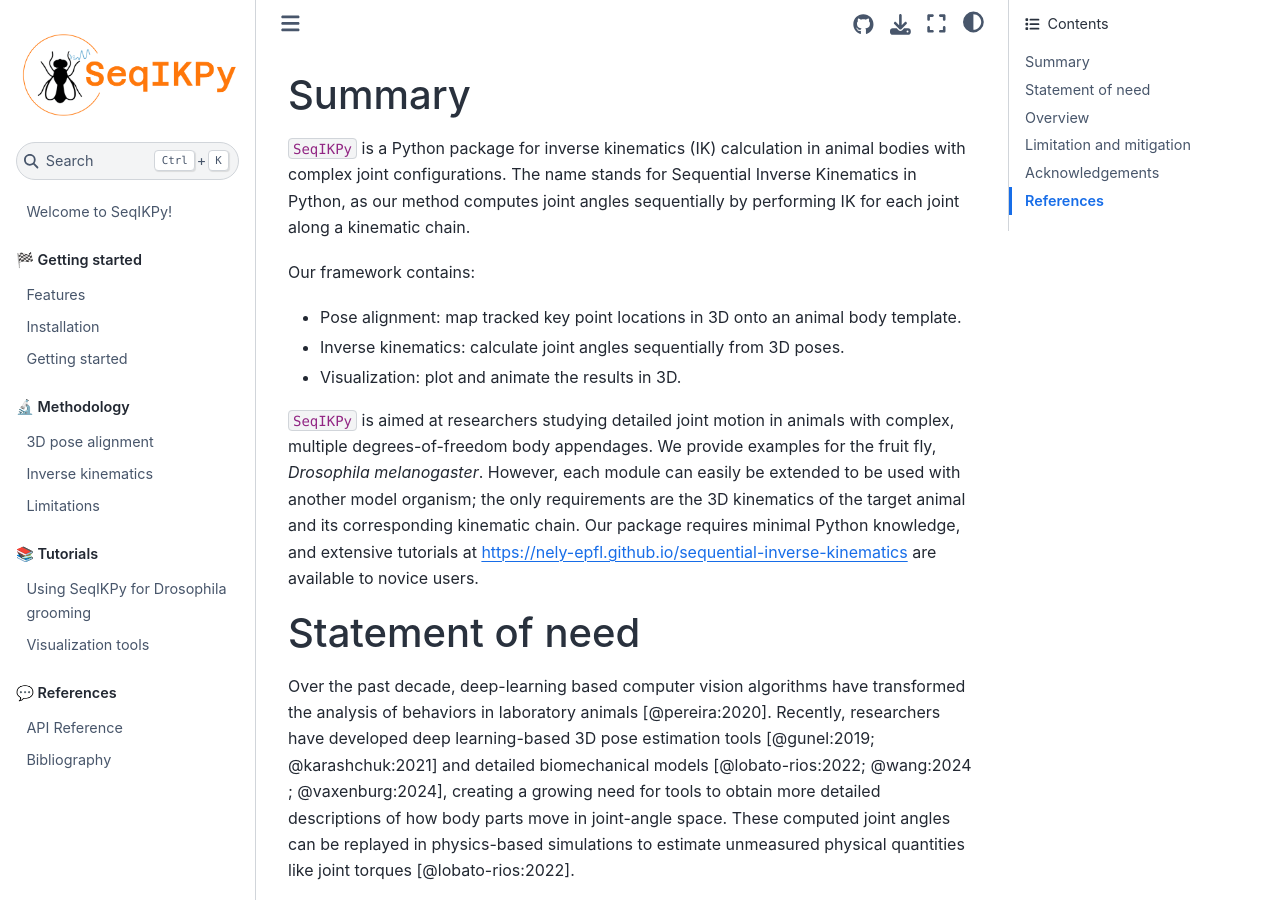
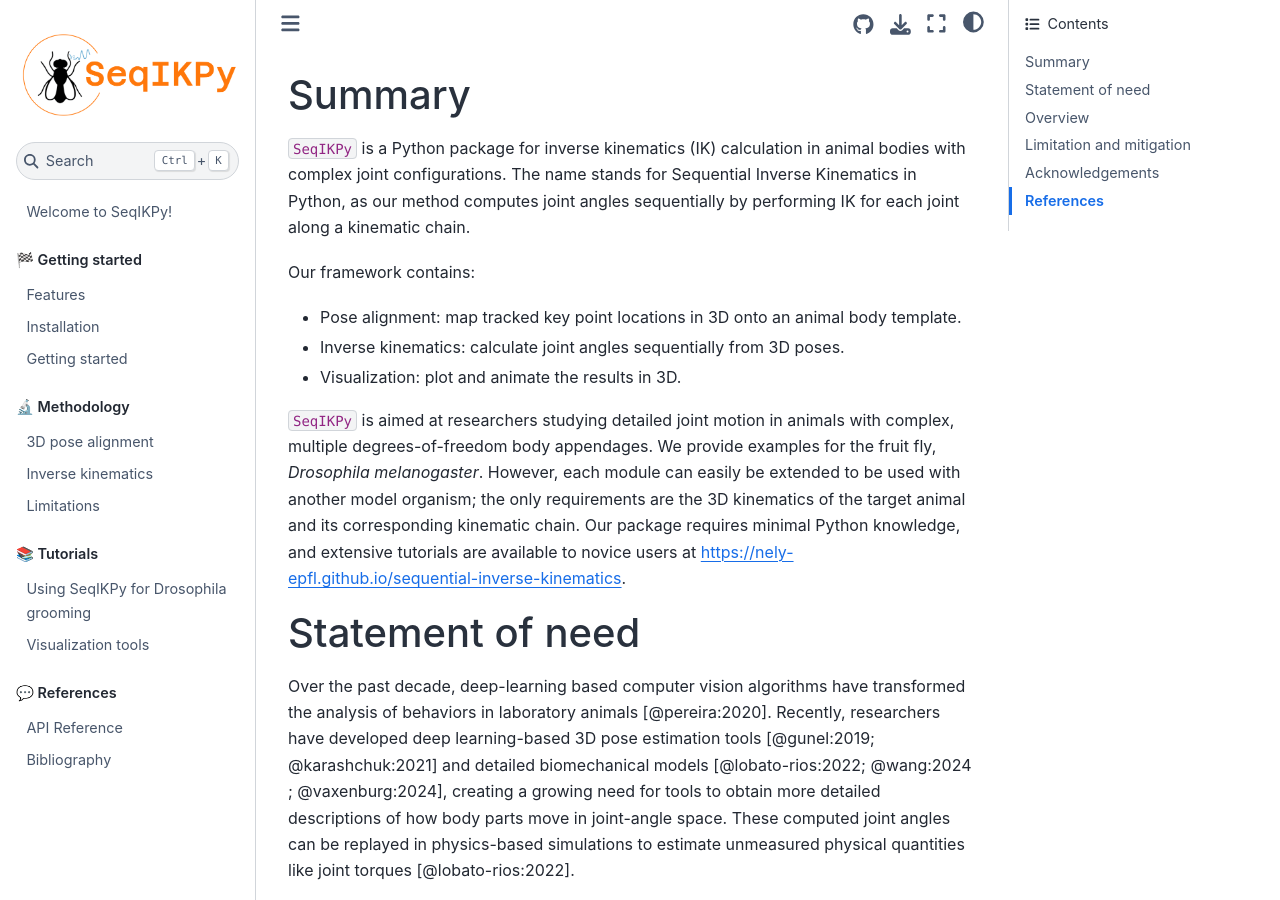
Before and after one commit to NeLy-EPFL/sequential-inverse-kinematics, a Jupyter Book: the page built from docs/paper/paper.md, in a window 1280 px wide and 900 px high. Built offline with Jupyter Book 1.0.4 settings and Sphinx 7.4.7 and the Sphinx Book theme 1.1.4, drawn with Linux system fonts in a browser that asks for light colours.

Commit message:
fix typo

```diff
--- a/docs/paper/paper.md
+++ b/docs/paper/paper.md
@@ -35,7 +35,7 @@ Our framework contains:
 * Inverse kinematics: calculate joint angles sequentially from 3D poses.
 * Visualization: plot and animate the results in 3D.
 
-`SeqIKPy` is aimed at researchers studying detailed joint motion in animals with complex, multiple degrees-of-freedom body appendages. We provide examples for the fruit fly, *Drosophila melanogaster*. However, each module can easily be extended to be used with another model organism; the only requirements are the 3D kinematics of the target animal and its corresponding kinematic chain. Our package requires minimal Python knowledge, and extensive tutorials at [https://nely-epfl.github.io/sequential-inverse-kinematics](https://nely-epfl.github.io/sequential-inverse-kinematics) are available to novice users.
+`SeqIKPy` is aimed at researchers studying detailed joint motion in animals with complex, multiple degrees-of-freedom body appendages. We provide examples for the fruit fly, *Drosophila melanogaster*. However, each module can easily be extended to be used with another model organism; the only requirements are the 3D kinematics of the target animal and its corresponding kinematic chain. Our package requires minimal Python knowledge, and extensive tutorials are available to novice users at [https://nely-epfl.github.io/sequential-inverse-kinematics](https://nely-epfl.github.io/sequential-inverse-kinematics).
 
 # Statement of need
 
```
